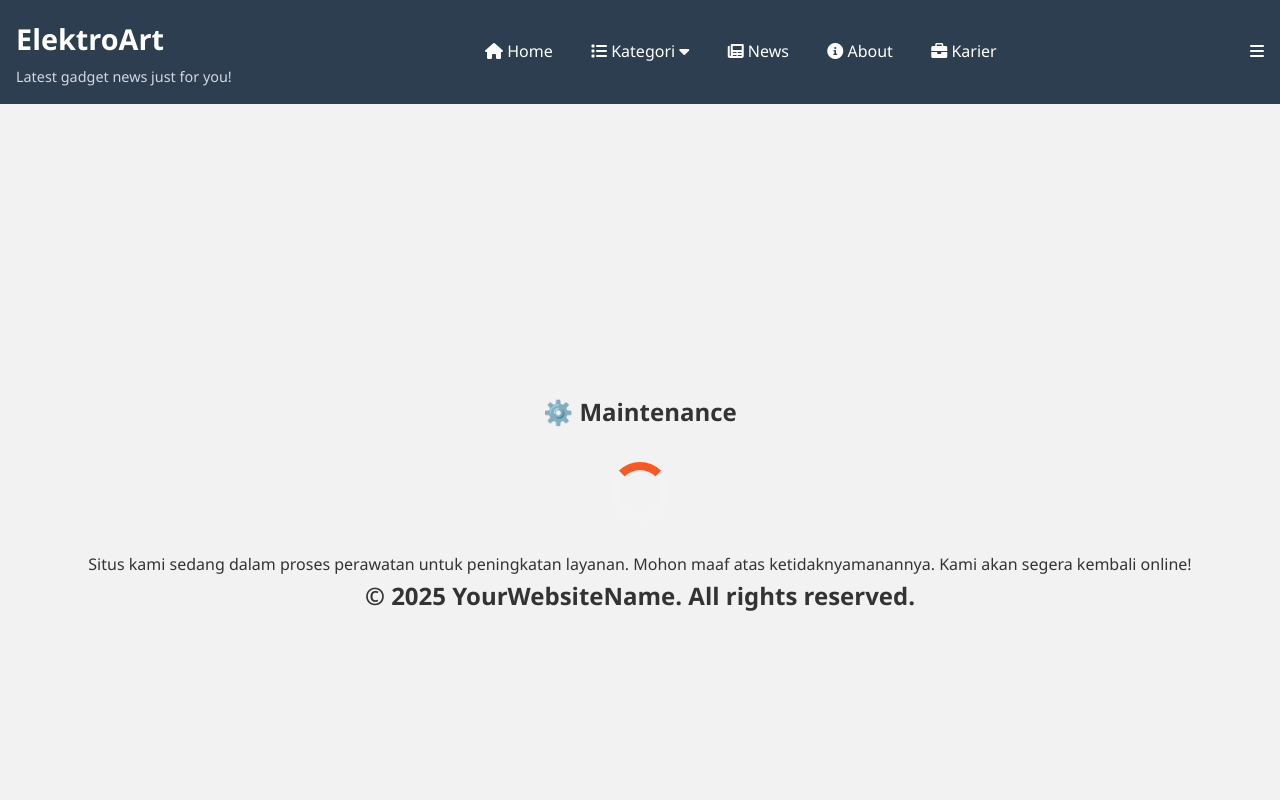
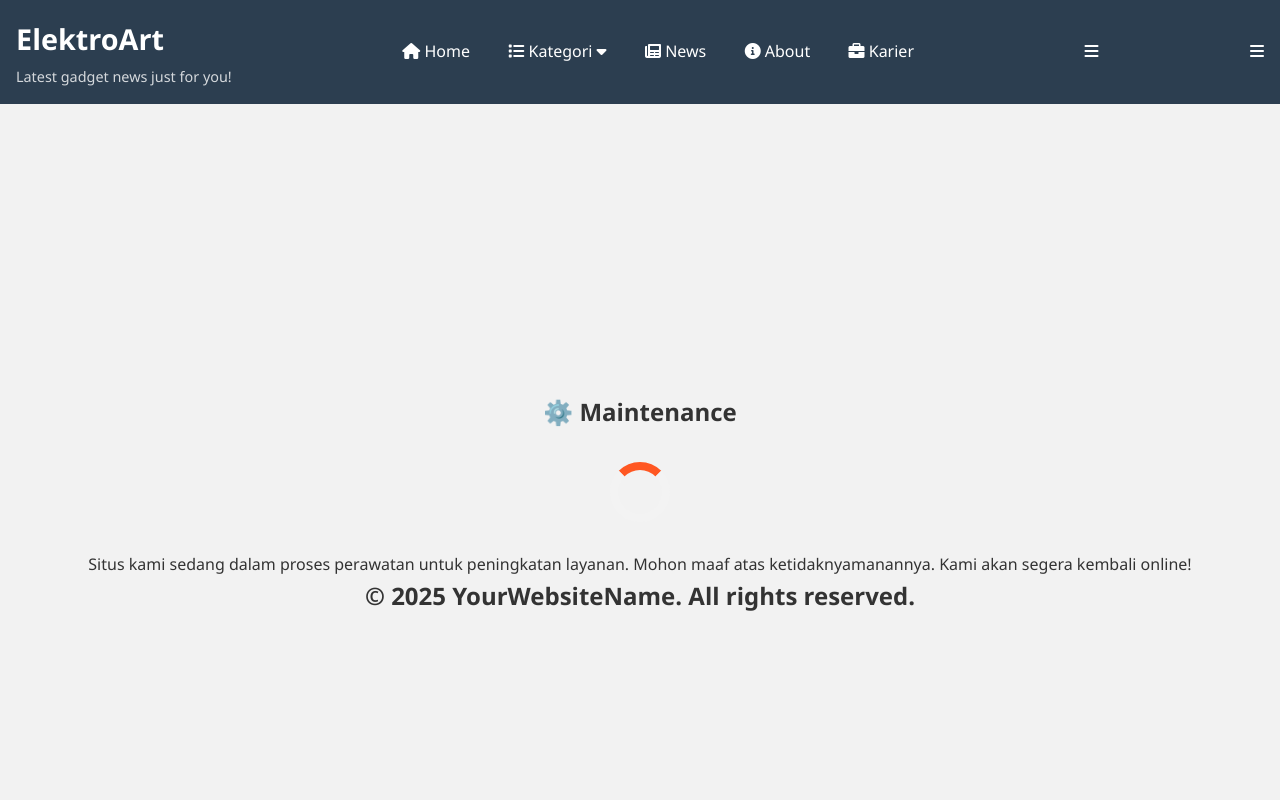
Before and after one commit to mars2510/Tugas_Pemograman_Web1, a plain HTML site: page maintenance.html in a window 1280 px wide. Shown: the top 800 px of the page. Drawn offline with Linux system fonts and the light colour scheme.

Commit message:
Update maintenance.html

```diff
--- a/maintenance.html
+++ b/maintenance.html
@@ -71,6 +71,9 @@
                 <li><a href="career.html"><i class="fas fa-briefcase"></i> Karier</a></li>
             </ul>
         </nav>
+        <div class="hamburger-menu">
+            <i class="fas fa-bars"></i>
+        </div>
     </header>
 
     <article>
```
Lines whose indentation alone changed are shown as unchanged.
